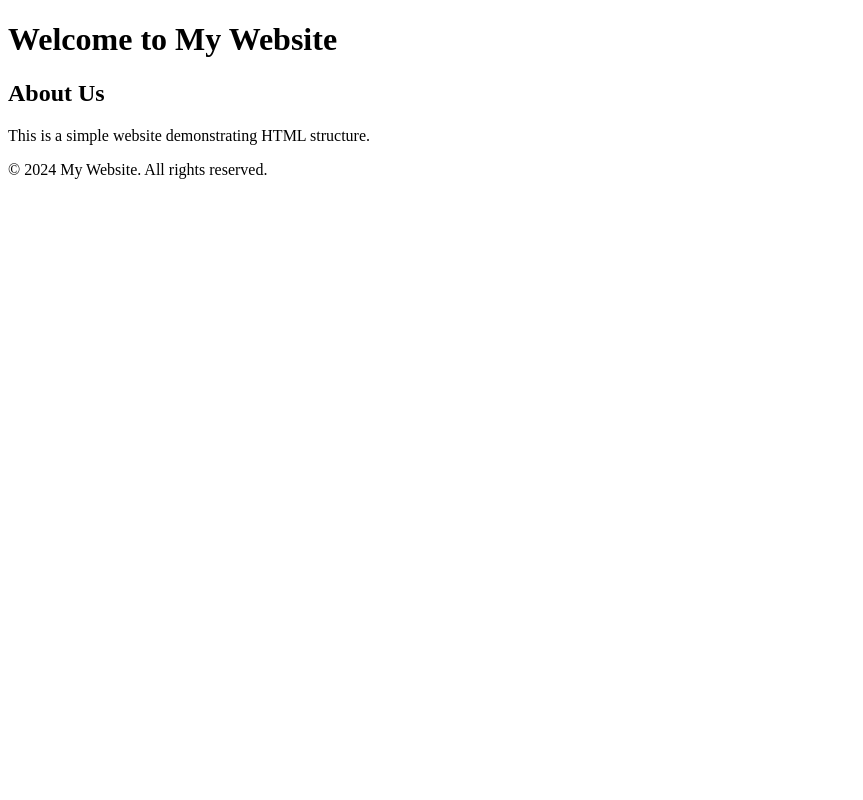
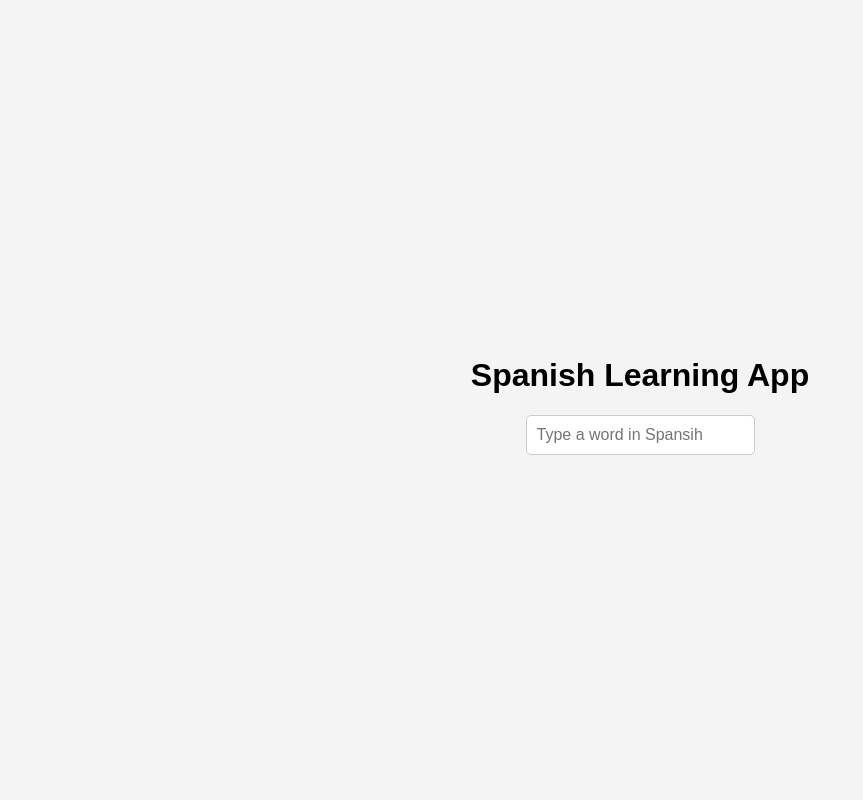
Before and after one commit to kuklinka/Spanish_Learning, a Django app: page / in a window 1280 px wide. Shown: the whole page, without its empty margins (0-863 px from the left). Run offline with Django 4.2, Linux system fonts and the light colour scheme.

Commit message:
some changes for the style

```diff
--- a/static/css/style.css
+++ b/static/css/style.css
@@ -0,0 +1,36 @@
+body {
+    font-family: Arial, sans-serif;
+    display: flex;
+    flex-direction: column; /* Stack items vertically */
+    align-items: center; /* Center items horizontally */
+    justify-content: center; /* Vertical alignment */
+    height: 100vh; /* Set height to 100% of viewport height for vertical alignment */
+    margin: 0;
+    padding: 0;
+    background-color: #f4f4f4
+}
+
+.user_input {
+    height: 500;
+}
+
+input[type="text"] {
+    padding: 10px;
+    font-size: 16px;
+    border: 1px solid #ccc;
+    border-radius: 5px;
+    margin-bottom: 10px;
+}
+
+#feedback {
+    font-size: 14px;
+    color: #666;
+}
+
+.correct {
+    color: green;
+}
+
+.incorrect {
+    color: red;
+}
--- a/templates/index.html
+++ b/templates/index.html
@@ -4,21 +4,18 @@
     <meta charset="UTF-8">
     <meta name="viewport" content="width=device-width, initial-scale=1.0">
     <title>My Website</title>
-    <link rel="stylesheet" href="/static/css/style.css">
-    <script src="/static/js/script.js"></script>
+    <link rel="stylesheet" href="../static/css/style.css">
+    <script src="../static/js/script.js"></script>
 </head>
 <body>
-    <header>
-        <h1>Welcome to My Website</h1>
-    </header>
+    <div class="user_input">
+        <h1>Spanish Learning App</h1>
+    </div>
+    <div class="user_input">
+        <input type="text" id="userInput" placeholder="Type a word in Spansih">
+    </div>
+    <div id="feedback">
 
-    <main>
-        <h2>About Us</h2>
-        <p>This is a simple website demonstrating HTML structure.</p>
-    </main>
-
-    <footer>
-        <p>&copy; 2024 My Website. All rights reserved.</p>
-    </footer>
+    </div>
 </body>
 </html>
```
